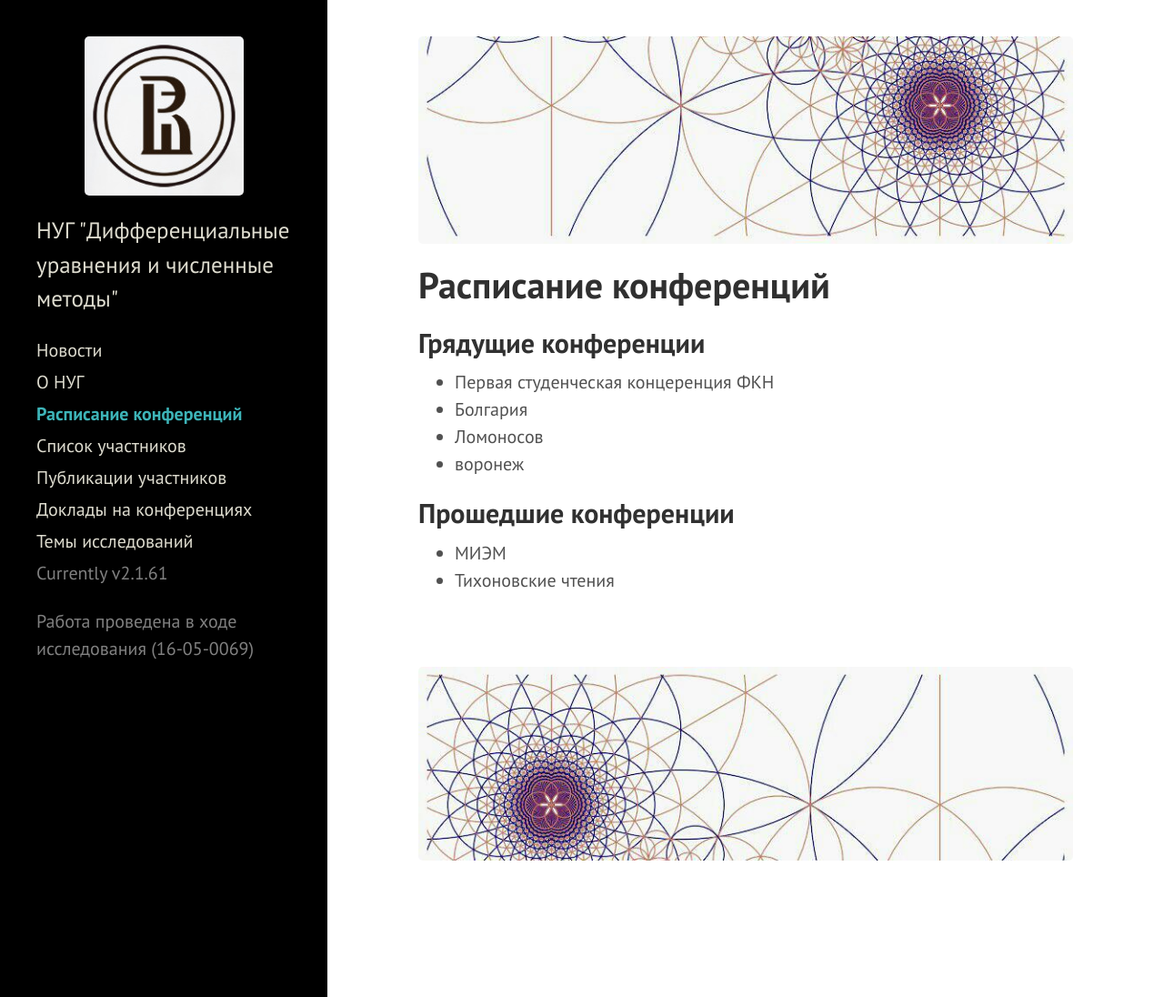
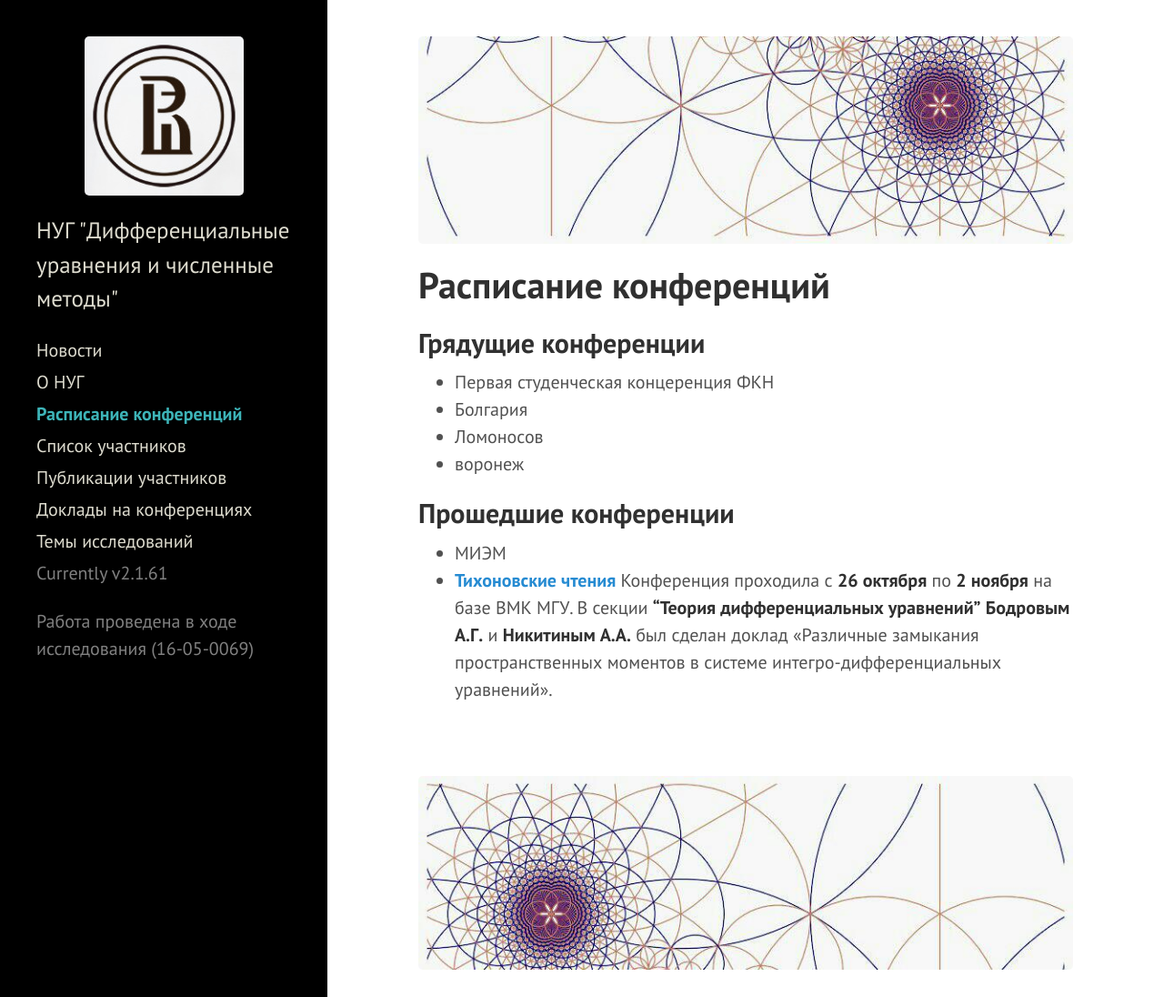
Before and after one commit to hsemmsg/hsemmsg.github.io, a Jekyll site: the page built from conferences.md, in a window 1280 px wide and 1096 px high. Shown: the whole window at 91% size. Built offline with Jekyll 4.4.1, drawn with Linux system fonts in a browser that asks for light colours; comment, search, counter and statistics services are not loaded.

Commit message:
Minor fixes

```diff
--- a/conferences.md
+++ b/conferences.md
@@ -14,4 +14,5 @@ permalink: schedule/
 ## Прошедшие конференции
 
 + МИЭМ
-+ Тихоновские чтения
++ **[Тихоновские чтения](https://cs.msu.ru/tikhonov_readings2015)**
+  Конференция проходила с **26 октября** по **2 ноября** на базе ВМК МГУ. В секции __"Теория дифференциальных уравнений"__ **Бодровым А.Г.** и **Никитиным А.А.** был сделан доклад «Различные замыкания пространственных моментов в системе интегро-дифференциальных уравнений».
```
